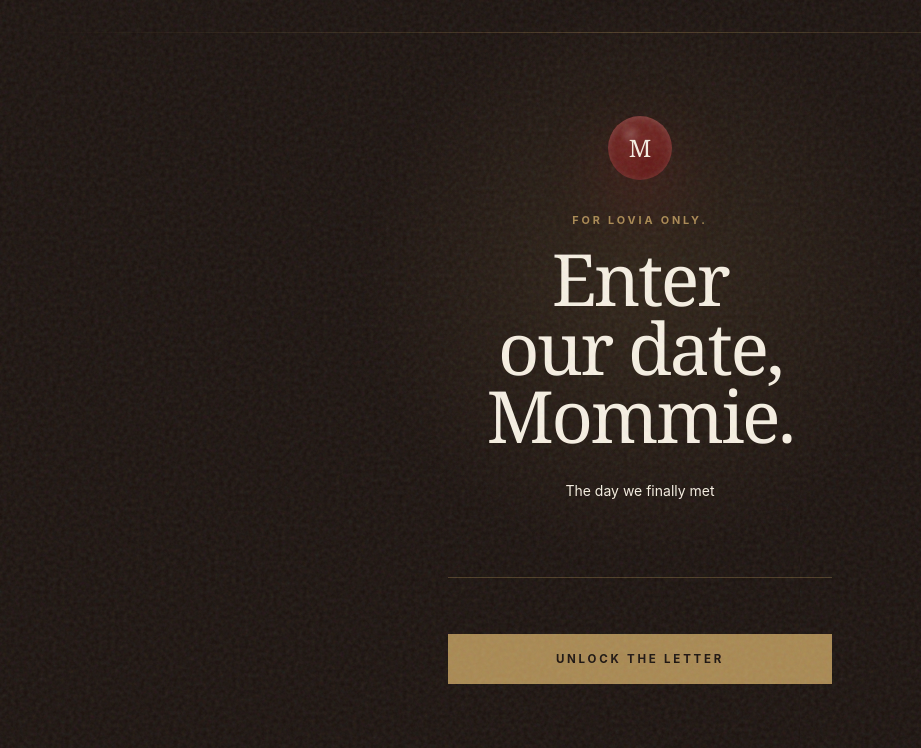
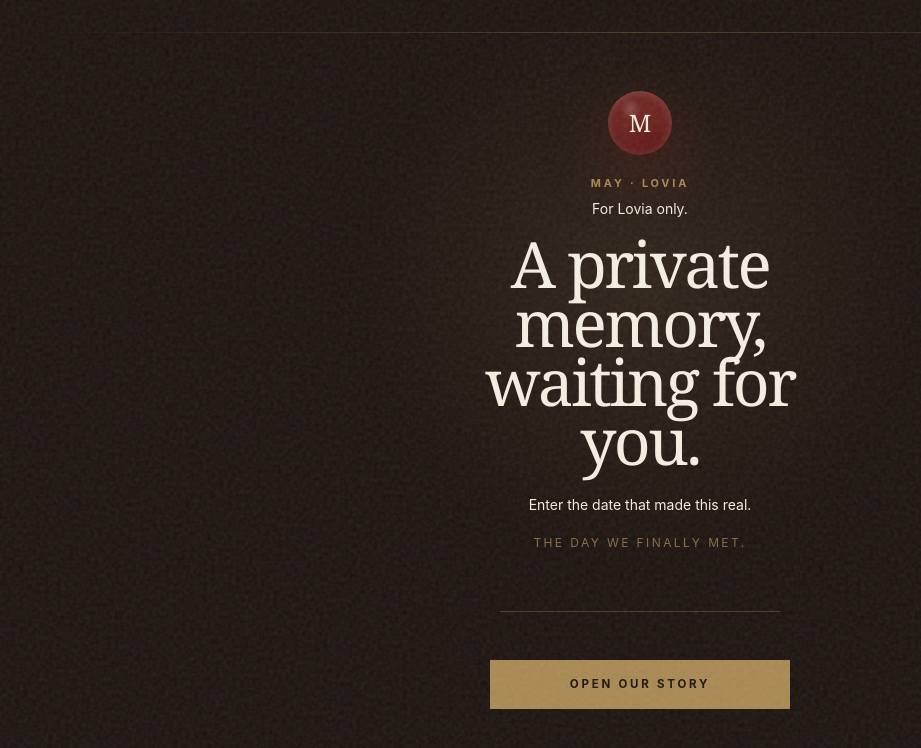
Before and after one commit to maryamoah/lovia-may-proposal, a Next.js app: page / in a window 1280 px wide. Shown: the top 748 px of the page, without its empty margins (0-921 px from the left). Built offline with nearby package versions, Linux system fonts and the light colour scheme.

Commit message:
Refine password gate entrance

```diff
--- a/postcss.config.mjs
+++ b/postcss.config.mjs
@@ -1,6 +1,6 @@
 const config = {
   plugins: {
-    tailwindcss: {},
+    '@tailwindcss/postcss': {},
     autoprefixer: {},
   },
 };
--- a/src/components/ProposalExperience.tsx
+++ b/src/components/ProposalExperience.tsx
@@ -27,12 +27,19 @@ export default function ProposalExperience() {
     return () => document.documentElement.classList.remove('is-locked');
   }, [storyIsActive]);
 
+  useEffect(() => {
+    if (stage !== 'unlocking') return;
+
+    const openingTimer = window.setTimeout(() => setStage('opening'), 800);
+    return () => window.clearTimeout(openingTimer);
+  }, [stage]);
+
   if (stage === 'locked') {
     return <PasswordGate onUnlock={() => setStage('unlocking')} />;
   }
 
   if (stage === 'unlocking') {
-    return <PasswordGate unlocked onOpen={() => setStage('opening')} />;
+    return <PasswordGate unlocked />;
   }
 
   if (stage === 'opening') {
--- a/src/components/proposal/PasswordGate.tsx
+++ b/src/components/proposal/PasswordGate.tsx
@@ -6,11 +6,10 @@ import { story } from '@/data/story';
 
 type PasswordGateProps = {
   onUnlock?: () => void;
-  onOpen?: () => void;
   unlocked?: boolean;
 };
 
-export function PasswordGate({ onUnlock, onOpen, unlocked = false }: PasswordGateProps) {
+export function PasswordGate({ onUnlock, unlocked = false }: PasswordGateProps) {
   const [code, setCode] = useState('');
   const [error, setError] = useState(false);
 
@@ -25,26 +24,40 @@ export function PasswordGate({ onUnlock, onOpen, unlocked = false }: PasswordGat
   }
 
   return (
-    <div className="grid min-h-dvh place-items-center overflow-hidden bg-espresso px-5 py-10 text-ivory grain">
+    <div className="grid min-h-dvh place-items-center overflow-hidden bg-espresso px-5 py-8 text-ivory grain">
       <div className="absolute inset-0 bg-[radial-gradient(circle_at_50%_35%,rgba(169,137,82,.14),transparent_34%)]" />
       <div className="absolute inset-x-8 top-8 h-px bg-gradient-to-r from-transparent via-gold/35 to-transparent" />
       <AnimatePresence mode="wait">
         {!unlocked ? (
-          <motion.form key="password" initial={{ opacity: 0, y: 18 }} animate={{ opacity: 1, y: 0 }} exit={{ opacity: 0, y: -18 }} onSubmit={submit} className="relative w-full max-w-sm text-center">
-            <div className="wax-seal mx-auto mb-8 grid h-16 w-16 place-items-center rounded-full bg-rose text-center font-serif text-2xl text-ivory">M</div>
-            <p className="eyebrow text-gold">For Lovia only.</p>
-            <h1 className="mt-4 font-serif text-balance text-[clamp(2.35rem,10vw,4.5rem)] leading-[.95] tracking-[-.035em]">Enter our date, Mommie.</h1>
-            <label className="mt-8 block text-sm text-ivory/62" htmlFor="proposal-password">The day we finally met</label>
-            <input id="proposal-password" value={code} onChange={(e) => { setCode(e.target.value); setError(false); }} autoComplete="off" inputMode="text" className="mt-4 w-full rounded-none border-b border-gold/35 bg-transparent px-3 py-4 text-center text-lg tracking-[.24em] text-ivory outline-none transition placeholder:text-ivory/25 focus:border-gold" aria-invalid={error} />
+          <motion.form key="password" initial={{ opacity: 0, y: 18 }} animate={{ opacity: 1, y: 0 }} exit={{ opacity: 0, y: -18 }} onSubmit={submit} className="relative w-full max-w-[23rem] text-center">
+            <div className="wax-seal mx-auto mb-5 grid h-16 w-16 place-items-center rounded-full bg-rose text-center font-serif text-2xl text-ivory">M</div>
+            <p className="eyebrow text-gold">MAY · LOVIA</p>
+            <p className="mt-2 text-sm text-ivory/62">For Lovia only.</p>
+            <h1 className="mx-auto mt-4 max-w-[12ch] font-serif text-[clamp(2.75rem,5vw,5rem)] leading-[.92] tracking-[-.04em]">A private memory, waiting for you.</h1>
+            <p className="mx-auto mt-6 max-w-[18rem] text-sm text-ivory/66">Enter the date that made this real.</p>
+            <label className="mt-5 block text-xs uppercase tracking-[.2em] text-gold/75" htmlFor="proposal-password">The day we finally met.</label>
+            <input
+              id="proposal-password"
+              value={code}
+              onChange={(e) => {
+                setCode(e.target.value.replace(/\D/g, '').slice(0, 6));
+                setError(false);
+              }}
+              autoComplete="off"
+              inputMode="numeric"
+              pattern="[0-9]*"
+              maxLength={6}
+              className="mx-auto mt-2 block w-full max-w-[280px] rounded-none border-0 border-b border-gold/35 bg-transparent px-2 py-3 text-center text-xl tracking-[.34em] text-ivory outline-none transition placeholder:text-ivory/25 focus:border-gold focus-visible:outline-2 focus-visible:outline-offset-4 focus-visible:outline-gold"
+              aria-invalid={error}
+            />
             <p className="mt-3 min-h-6 text-sm text-blush" aria-live="polite">{error ? 'That is not our key. Try the date May met Lovia.' : ''}</p>
-            <button className="btn-primary mt-5 w-full">Unlock the letter</button>
+            <button className="btn-primary mx-auto mt-3 block w-full max-w-[300px]">Open our story</button>
           </motion.form>
         ) : (
-          <motion.div key="seal" initial={{ opacity: 0, scale: 0.96 }} animate={{ opacity: 1, scale: 1 }} exit={{ opacity: 0 }} className="relative max-w-sm text-center">
-            <motion.p initial={{ opacity: 0, y: 8 }} animate={{ opacity: 1, y: 0 }} className="mb-8 font-serif text-3xl italic text-ivory/82">You remembered.</motion.p>
-            <button onClick={onOpen} aria-label="Press the wax seal to begin our story" className="wax-seal mx-auto grid h-28 w-28 place-items-center rounded-full bg-rose font-serif text-5xl text-ivory transition hover:scale-[1.03]">M</button>
-            <p className="mt-8 font-serif text-2xl text-ivory/86">Everything after this belongs to us.</p>
-            <p className="mt-3 text-sm uppercase tracking-[.24em] text-gold/80">Press the seal</p>
+          <motion.div key="remembered" initial={{ opacity: 0, scale: 0.98 }} animate={{ opacity: 1, scale: 1 }} exit={{ opacity: 0 }} transition={{ duration: 0.8, ease: 'easeOut' }} className="relative max-w-sm text-center">
+            <div className="wax-seal mx-auto mb-6 grid h-20 w-20 place-items-center rounded-full bg-rose font-serif text-3xl text-ivory">M</div>
+            <motion.p initial={{ opacity: 0, y: 8 }} animate={{ opacity: 1, y: 0 }} className="font-serif text-3xl italic text-ivory/86">You remembered.</motion.p>
+            <motion.p initial={{ opacity: 0, y: 8 }} animate={{ opacity: 1, y: 0 }} transition={{ delay: 0.18 }} className="mt-4 font-serif text-2xl text-ivory/86">Everything after this belongs to us.</motion.p>
           </motion.div>
         )}
       </AnimatePresence>
```
